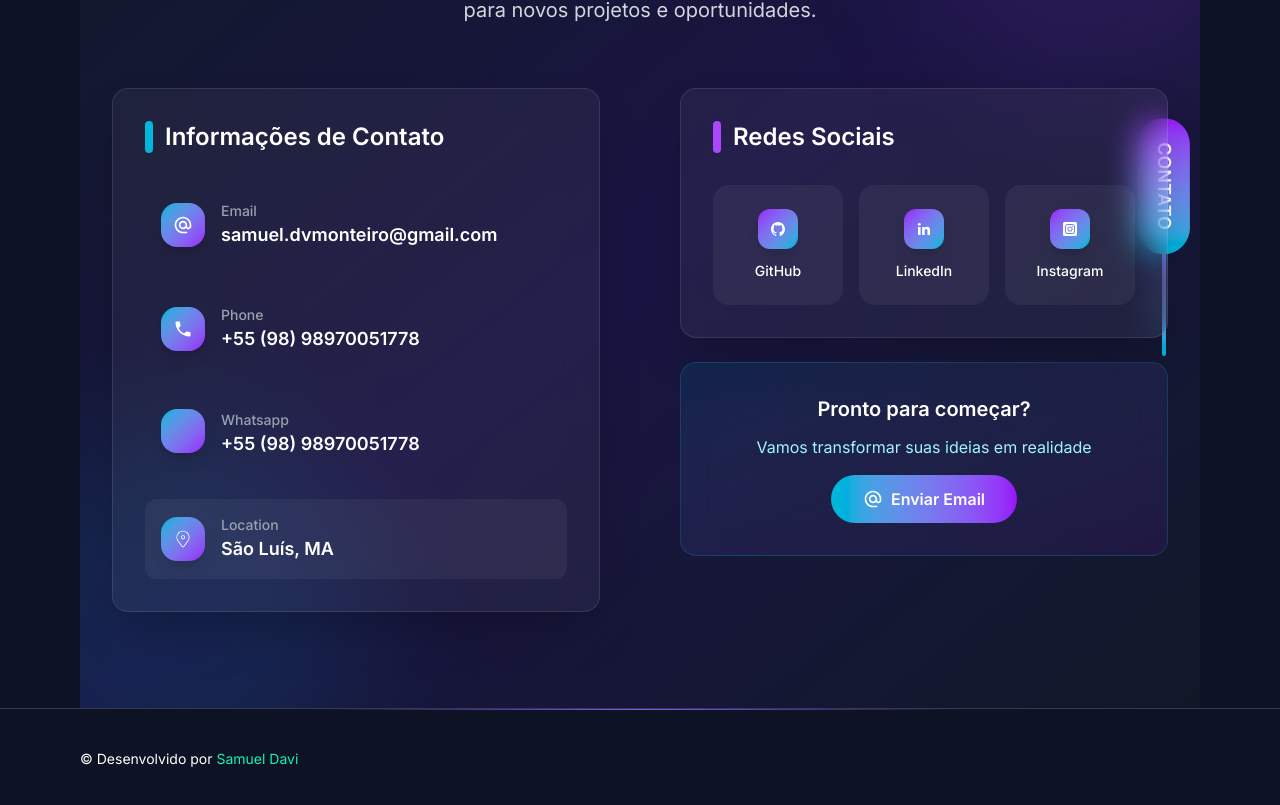
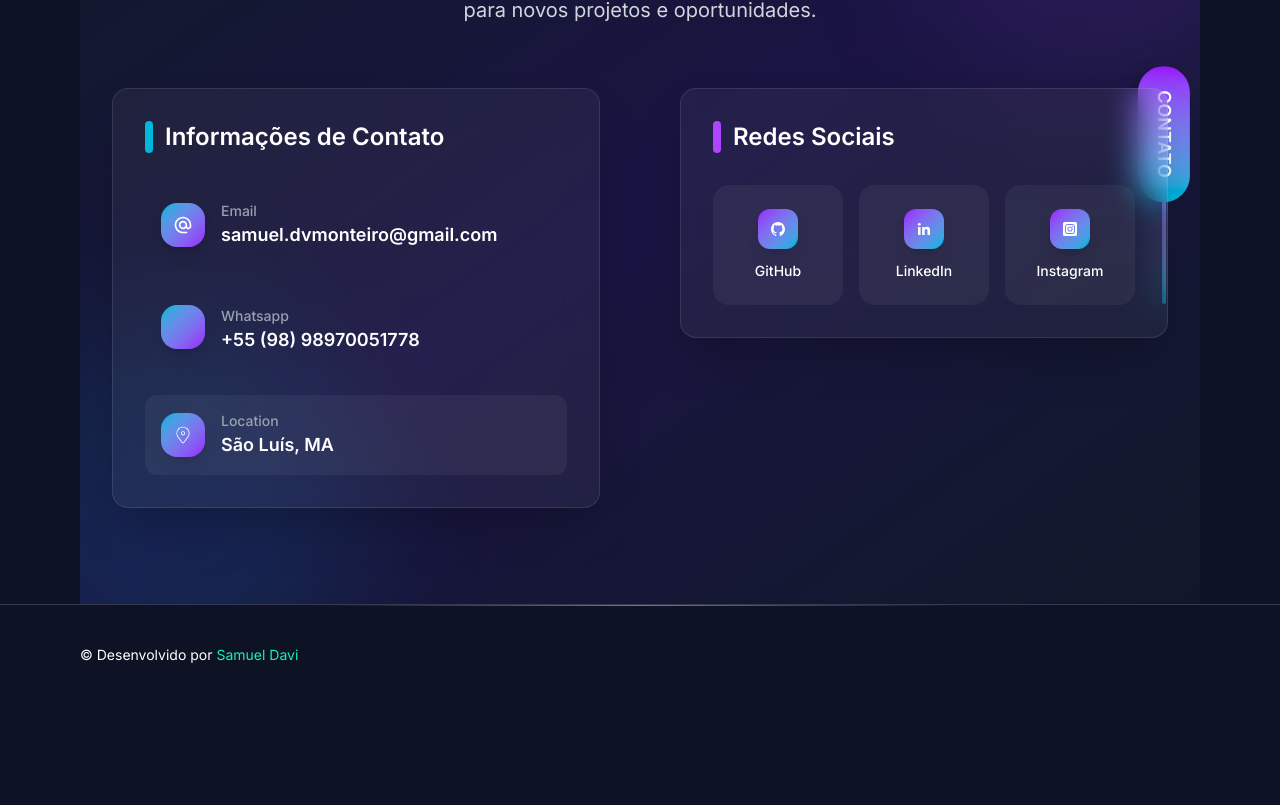
Before and after one commit to samueldmonteiro/portfolio, a Next.js app: page / in a window 1280 px wide. Shown: the part 4336-5141 px from the top of the page. After the commit the page ends 5041 px from the top, so only its background shows below. Built offline with nearby package versions, Linux system fonts and the light colour scheme; some icons are missing.

Commit message:
atualizando area de contato da homepage

```diff
--- a/app/components/homepage/contact/index.jsx
+++ b/app/components/homepage/contact/index.jsx
@@ -9,19 +9,12 @@ import { IoLogoGithub, IoMdCall } from "react-icons/io";
 import { MdAlternateEmail } from "react-icons/md";
 
 function ContactSection() {
-  // Dados dos contatos organizados
   const contactItems = [
     {
       icon: MdAlternateEmail,
       href: `mailto:${personalData.email}`,
       label: personalData.email,
       type: 'email'
-    },
-    {
-      icon: IoMdCall,
-      href: `tel:${personalData.phone}`,
-      label: personalData.phone,
-      type: 'phone'
     },
     {
       icon: FaWhatsapp,
@@ -180,23 +173,6 @@ function ContactSection() {
                   })}
                 </div>
               </div>
-
-              {/* CTA Adicional */}
-              <div className="bg-gradient-to-br from-cyan-500/10 to-purple-600/10 backdrop-blur-lg rounded-2xl p-8 border border-cyan-500/20 text-center">
-                <h4 className="text-xl font-semibold text-white mb-3">
-                  Pronto para começar?
-                </h4>
-                <p className="text-cyan-200 mb-4">
-                  Vamos transformar suas ideias em realidade
-                </p>
-                <a
-                  href={`mailto:${personalData.email}`}
-                  className="inline-flex items-center gap-2 bg-gradient-to-r from-cyan-500 to-purple-600 text-white font-semibold px-8 py-3 rounded-full hover:shadow-lg hover:shadow-cyan-500/25 transition-all duration-300 hover:scale-105"
-                >
-                  <MdAlternateEmail size={20} />
-                  Enviar Email
-                </a>
-              </div>
             </div>
           </div>
         </div>
--- a/package.json
+++ b/package.json
@@ -27,6 +27,7 @@
   "devDependencies": {
     "@tailwindcss/postcss": "^4.1.16",
     "autoprefixer": "latest",
+    "baseline-browser-mapping": "^2.9.11",
     "eslint": "latest",
     "eslint-config-next": "^16.0.1",
     "postcss": "latest",
```
Also changed, not shown: 1 other file (tests, documents, lock files or other folders).
